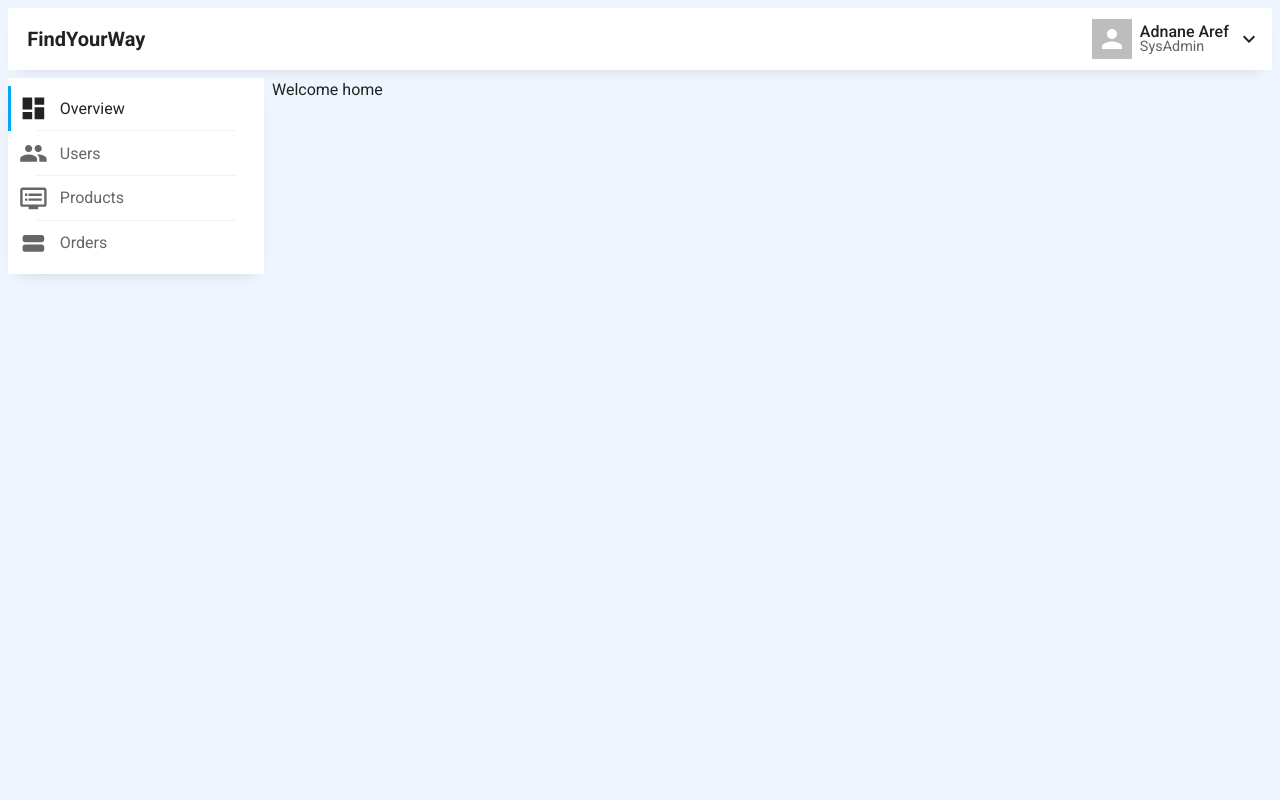
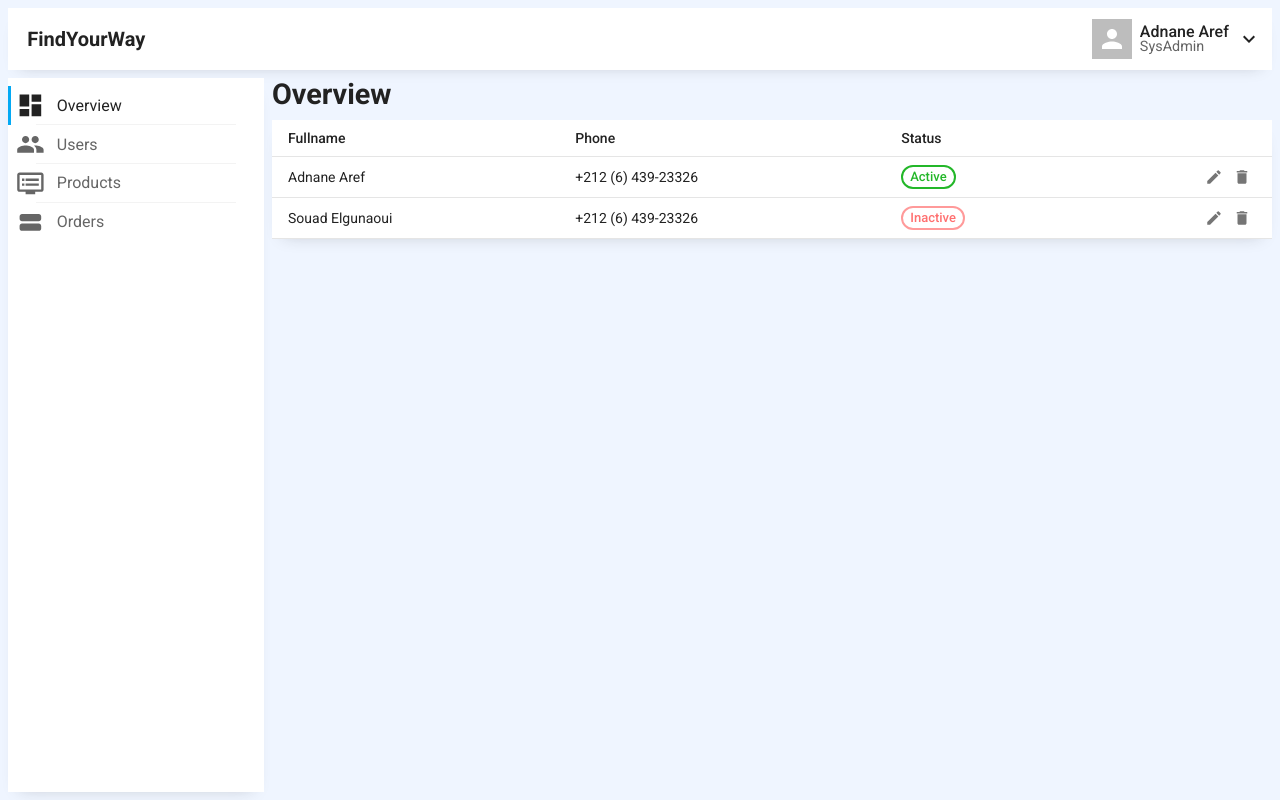
Before and after one commit to Adnanear/FindYourWay-Frontend-ReactJs, a React (Vite) app: page / in a window 1280 px wide. Built offline with nearby package versions, Linux system fonts and the light colour scheme.

Commit message:
Feat: Preparing to start linking with backend

```diff
--- a/src/Components/DataGrid/Table.tsx
+++ b/src/Components/DataGrid/Table.tsx
@@ -78,7 +78,7 @@ export const Table = <T extends ObjectType>({
                   {renderValueOrDefault(x, cellKey)}
                 </TableCell>
               ))}
-              <TableCell>{renderRowActions(x)}</TableCell>
+              <TableCell align='right'>{renderRowActions(x)}</TableCell>
             </TableRow>
           ))}
         </TableBody>
--- a/src/Layout/Main.tsx
+++ b/src/Layout/Main.tsx
@@ -17,7 +17,7 @@ export const Main: React.FC<MainProps> = ({ ...restProps }) => {
       }}
     >
       <MainHeader />
-      <Flex flex={1} gap='inherit' alignItems='flex-start'>
+      <Flex flex={1} gap='inherit'>
         <MainSidebar />
         <MainContainer />
       </Flex>
--- a/src/Pages/Dashboard/Overview.tsx
+++ b/src/Pages/Dashboard/Overview.tsx
@@ -1,5 +1,55 @@
-import React from 'react';
+import { Table } from '@/Components/DataGrid/Table';
+import { formatPhoneNumber } from '@/Utils/Helpers';
+import { Delete as DeleteIcon, Edit as EditIcon } from '@mui/icons-material';
+import { Chip, IconButton, Stack, Typography } from '@mui/material';
+import React, { useCallback } from 'react';
+
+const data = [
+  { id: 1, name: 'Adnane Aref', status: 'active', phone: '212643923326' },
+  { id: 2, name: 'Souad Elgunaoui', status: 'inactive', phone: '212643923326' },
+] as const;
+type RecordType = typeof data[number];
 
 export const Overview: React.FC = () => {
-  return <>Welcome home</>;
+  const handleRecordEdit = useCallback((row: RecordType) => {
+    console.log('Edit requested', row);
+  }, []);
+
+  const handleRecordDelete = useCallback((row: RecordType) => {
+    console.log('Delete requested', row);
+  }, []);
+
+  const renderRowActionButtons = useCallback((row: RecordType) => {
+    return (
+      <>
+        <IconButton onClick={() => handleRecordEdit(row)}>
+          <EditIcon />
+        </IconButton>
+        <IconButton onClick={() => handleRecordDelete(row)}>
+          <DeleteIcon />
+        </IconButton>
+      </>
+    );
+  }, []);
+
+  return (
+    <Stack gap={1}>
+      <Typography variant='h1'>Overview</Typography>
+      <Table
+        data={data}
+        cells={{
+          name: 'Fullname',
+          phone: 'Phone',
+          status: 'Status',
+        }}
+        renderValues={{
+          phone: (p) => formatPhoneNumber(p),
+          status: (status) => (
+            <Chip label={status} color={status === 'active' ? 'success' : 'error'} />
+          ),
+        }}
+        actions={renderRowActionButtons}
+      />
+    </Stack>
+  );
 };
--- a/src/Themes/MuiComponents.ts
+++ b/src/Themes/MuiComponents.ts
@@ -51,13 +51,16 @@ export const ThemeComponents: Components<Omit<Theme, 'components'>> = {
     },
   },
 
+  MuiButtonBase: {
+    defaultProps: {
+      disableTouchRipple: true,
+      disableRipple: true,
+    },
+  },
+
   MuiButton: {
     defaultProps: {
       variant: 'contained',
-      disableTouchRipple: true,
-      disableElevation: true,
-      disableFocusRipple: true,
-      disableRipple: true,
     },
     styleOverrides: {
       root: {
@@ -76,6 +79,18 @@ export const ThemeComponents: Components<Omit<Theme, 'components'>> = {
     },
   },
 
+  MuiIconButton: {
+    defaultProps: {
+      size: 'small',
+    },
+
+    styleOverrides: {
+      root: {
+        borderRadius: 0,
+      },
+    },
+  },
+
   MuiAvatar: {
     defaultProps: {
       variant: 'rounded',
@@ -86,4 +101,25 @@ export const ThemeComponents: Components<Omit<Theme, 'components'>> = {
       },
     },
   },
+
+  MuiChip: {
+    defaultProps: {
+      variant: 'outlined',
+      size: 'small',
+      color: 'default',
+    },
+
+    styleOverrides: {
+      root: {
+        borderWidth: '2px',
+        fontWeight: 500,
+        textTransform: 'capitalize',
+      },
+
+      colorSuccess: {
+        color: '#23b729',
+        borderColor: 'currentcolor',
+      },
+    },
+  },
 };
--- a/src/Themes/variants/Light.ts
+++ b/src/Themes/variants/Light.ts
@@ -13,7 +13,7 @@ export default createPalette({
   },
 
   success: {
-    light: '#b2ffb5',
+    light: '#23b729',
     main: '#7bff80',
     dark: '#55ff5b',
   },
--- /dev/null
+++ b/src/Utils/Helpers.ts
@@ -0,0 +1,2 @@
+export const formatPhoneNumber = (number: string) =>
+  number.replace(/\D+/g, '').replace(/(\d{3})(\d)(\d{3})(\d{4})/, '+$1 ($2) $3-$4');
```
